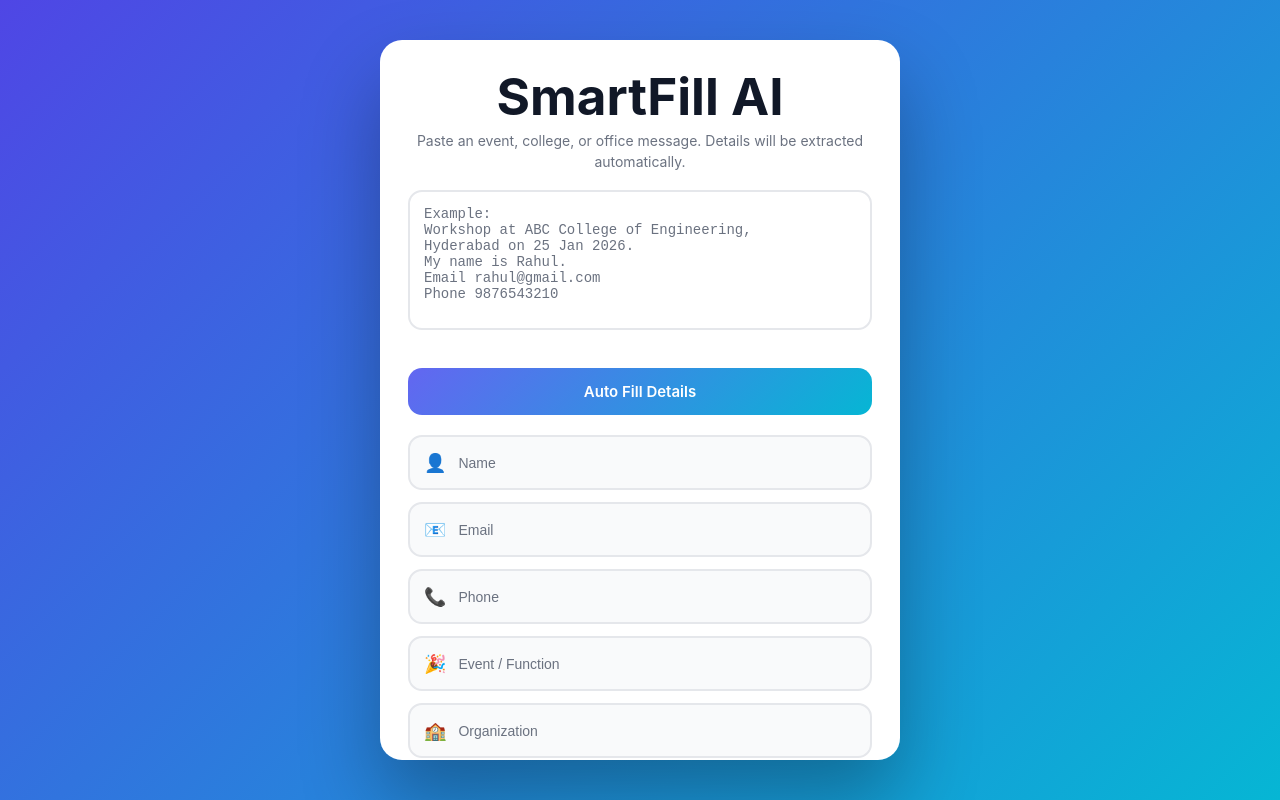
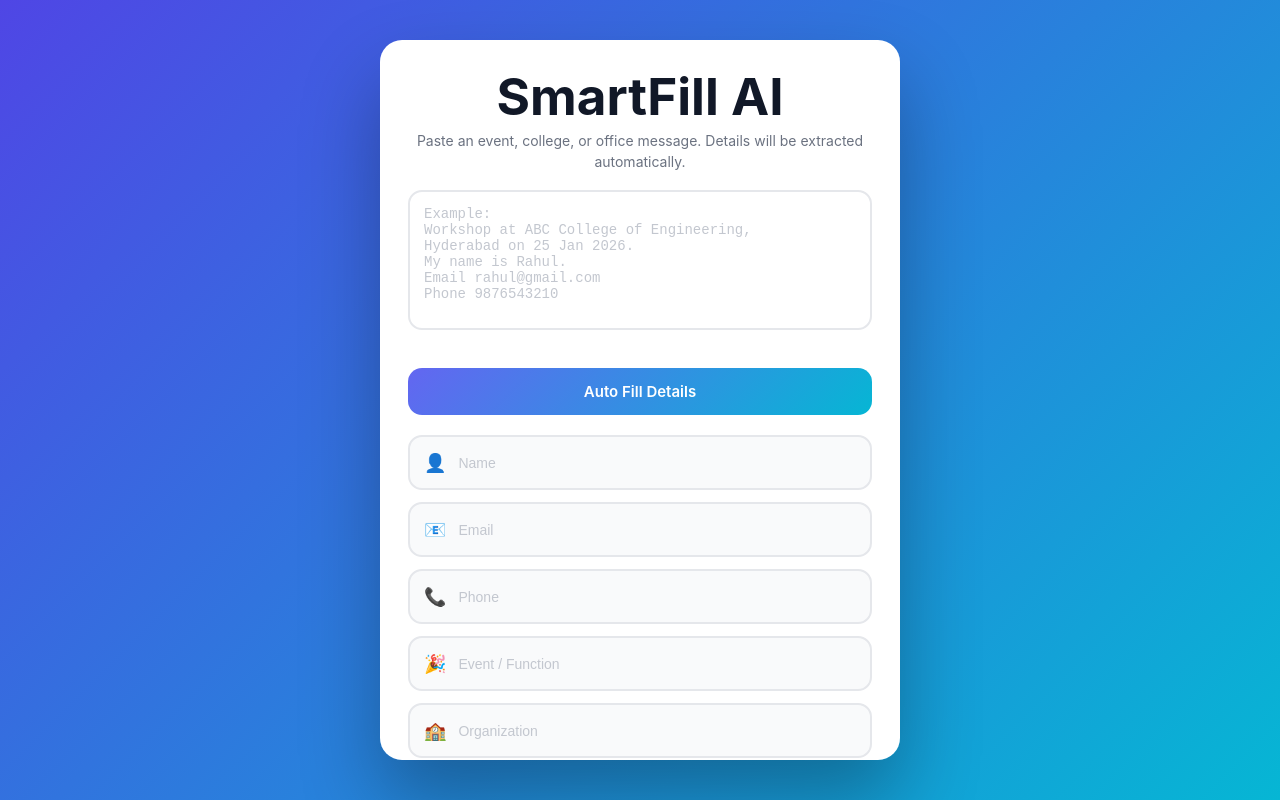
Before and after one commit to LIKHITHH-HUB/smartfill-ai-frontend, a React (Vite) app: page / in a window 1280 px wide. Built offline with nearby package versions, Linux system fonts and the light colour scheme.

Commit message:
textarea changes

```diff
--- a/src/App.css
+++ b/src/App.css
@@ -138,5 +138,5 @@ input {
 
 textarea::placeholder,
 input::placeholder {
-  color: #6b7280;
+  color: #c3c7cf;
 }
```
